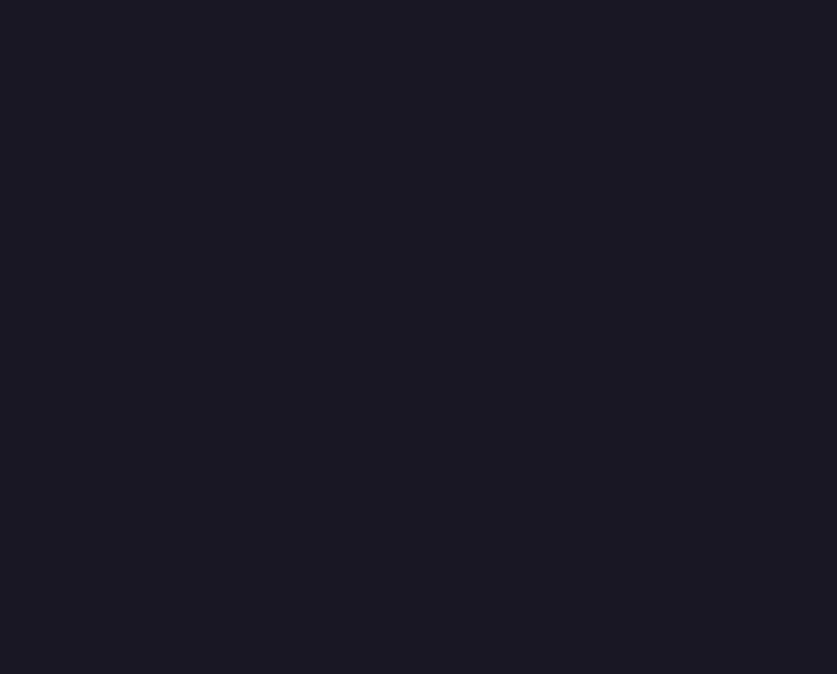
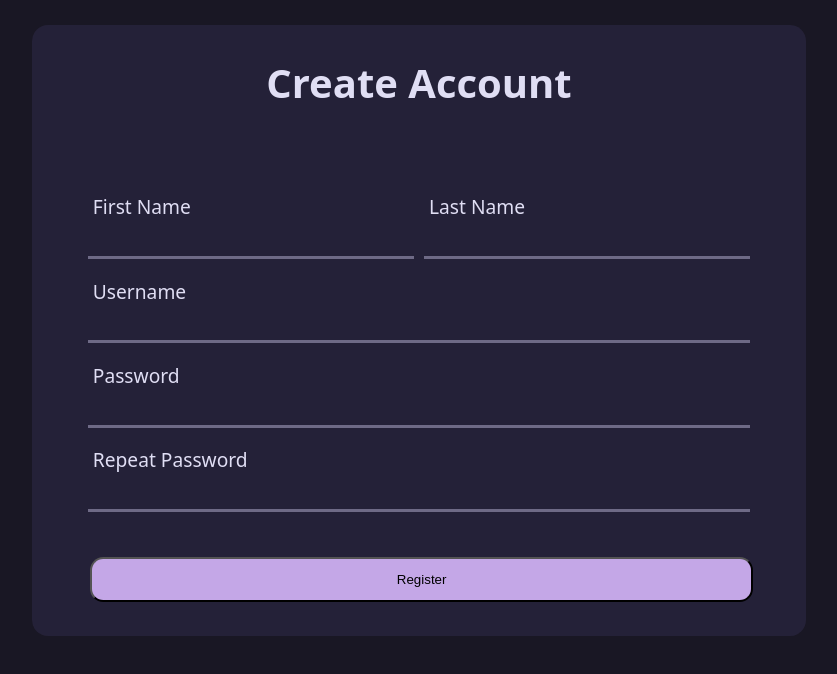
Before and after one commit to sumedhgirish/ScheMap, a React (Vite) app: page /register in a window 1280 px wide. Before the commit this address had no page. Shown: the top 674 px of the page, without its empty margins (221-1058 px from the left). Built offline with nearby package versions, Linux system fonts and the light colour scheme.

Commit message:
Added a register page
Signed-off-by: Sumedh Girish <sumedh.girish@gmail.com>

```diff
--- /dev/null
+++ b/src/Register.css
@@ -0,0 +1,67 @@
+#root {
+  margin: 0;
+  text-align: center;
+}
+
+.registerCard {
+  margin: auto;
+  margin-top: 2%;
+  padding: 0.5em;
+  width: 60%;
+  height: 65ch;
+  background-color: rgb(from var(--rpoverlay) r g b / 90%);
+  border-radius: 1em;
+}
+
+.registerTitle {
+  font-size: 2.5rem;
+  margin: 0.5em 0.5em 2em 0.5em;
+  color: var(--rptext);
+}
+
+.grid-col-span-full {
+  grid-column: span 2;
+}
+
+.registerForm {
+  margin: 2em;
+  padding: 0em 1em 0em 1em;
+  text-align: left;
+  display: grid;
+  gap: 10px;
+  grid-template-columns: 1fr 1fr;
+  grid-template-rows: repeat(5, 1fr);
+  height: 45ch;
+}
+
+.inputLabel {
+  padding-left: 5px;
+  font-size: 1.2em;
+  color: var(--rptext);
+}
+
+.inputBox {
+  width: 100%;
+  padding: 0px;
+  margin: 1em 0px 0px 0px;
+  border: none;
+  border-bottom: 3px solid var(--rpmuted);
+  font-size: 14px;
+  background: transparent;
+  color: var(--rptext);
+  font-size: 1em;
+}
+
+.inputBox:focus {
+  outline: none;
+  border-bottom: 3px solid var(--rppine);
+}
+
+.formButton {
+  width: 100%;
+  height: 45px;
+  background-color: var(--rpiris);
+  border-radius: 1em;
+  margin: 0.2em;
+  margin-top: 2em;
+}
--- /dev/null
+++ b/src/Register.jsx
@@ -0,0 +1,86 @@
+import "./Register.css";
+
+function Register() {
+  return (
+    <div className="registerCard">
+      <h2 className="registerTitle">Create Account</h2>
+      <form
+        action={() => console.log("sample action")}
+        className="registerForm"
+      >
+        <div>
+          <label htmlFor="firstname" className="inputLabel">
+            First Name
+          </label>
+          <br />
+          <input
+            type="text"
+            id="firstname"
+            name="first"
+            className="inputBox"
+            required
+          />
+        </div>
+        <div>
+          <label htmlFor="lastname" className="inputLabel">
+            Last Name
+          </label>
+          <br />
+          <input
+            type="text"
+            id="last"
+            name="last"
+            className="inputBox"
+            required
+          />
+        </div>
+        <div className="grid-col-span-full">
+          <label htmlFor="username" className="inputLabel">
+            Username
+          </label>
+          <br />
+          <input
+            type="text"
+            id="username"
+            name="username"
+            className="inputBox"
+            required
+          />
+        </div>
+        <div className="grid-col-span-full">
+          <label htmlFor="password" className="inputLabel">
+            Password
+          </label>
+          <br />
+          <input
+            type="password"
+            id="password"
+            name="password"
+            className="inputBox"
+            required
+          />
+        </div>
+        <div className="grid-col-span-full">
+          <label htmlFor="rpassword" className="inputLabel">
+            Repeat Password
+          </label>
+          <br />
+          <input
+            type="password"
+            id="rpassword"
+            name="rpassword"
+            className="inputBox"
+            required
+          />
+        </div>
+        <input
+          className="formButton grid-col-span-full"
+          type="submit"
+          value="Register"
+        />
+      </form>
+    </div>
+  );
+}
+
+export default Register;
--- a/src/main.jsx
+++ b/src/main.jsx
@@ -5,6 +5,7 @@ import "./index.css";
 import Dashboard from "./Dashboard.jsx";
 import Projects from "./Projects.jsx";
 import Login from "./Login.jsx";
+import Register from "./Register.jsx";
 
 createRoot(document.getElementById("root")).render(
   <StrictMode>
@@ -13,6 +14,7 @@ createRoot(document.getElementById("root")).render(
         <Route path="/" element={<Dashboard />} />
         <Route path="/projects" element={<Projects />} />
         <Route path="/login" element={<Login />} />
+        <Route path="/register" element={<Register />} />
       </Routes>
     </BrowserRouter>
   </StrictMode>,
```
